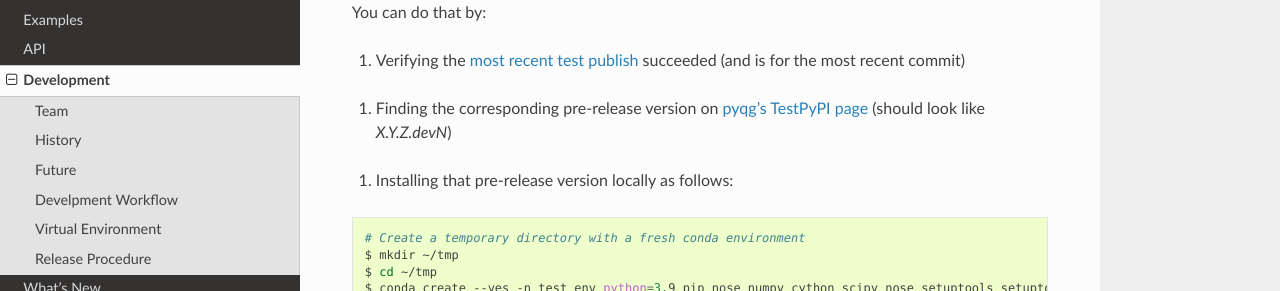
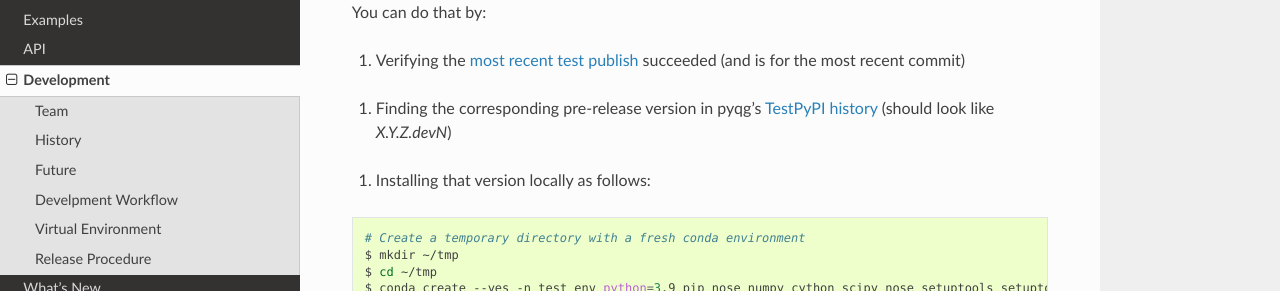
Before and after one commit to pyqg/pyqg, a Sphinx documentation site: the page built from docs/development.rst, in a window 1280 px wide and 900 px high, scrolled down 2399 px. Shown: the part 159-450 px from the top of the window. Built offline with Sphinx 7.4.7 and the Read the Docs theme 2.0.0, drawn with Linux system fonts in a browser that asks for light colours; the version number could not be read and is left out.

Commit message:
doc tweak

```diff
--- a/docs/development.rst
+++ b/docs/development.rst
@@ -150,10 +150,10 @@ the new version works. You can do that by:
 1. Verifying the `most recent test publish`_ succeeded (and is for the most
    recent commit)
 
-1. Finding the corresponding pre-release version on `pyqg's TestPyPI page`_
+1. Finding the corresponding pre-release version in pyqg's `TestPyPI history`_
    (should look like `X.Y.Z.devN`)
 
-1. Installing that pre-release version locally as follows:
+1. Installing that version locally as follows:
 
 .. code-block:: bash
 
@@ -182,4 +182,4 @@ If this all works, then you should be ready to create the Github `release`_.
 .. _instructions: http://peterdowns.com/posts/first-time-with-pypi.html
 .. _semver: https://semver.org/
 .. _most recent test publish: https://github.com/pyqg/pyqg/actions/workflows/publish-to-test-pypi.yml
-.. _pyqg's TestPyPI page: https://test.pypi.org/project/pyqg/#history
+.. _TestPyPI history: https://test.pypi.org/project/pyqg/#history
```
